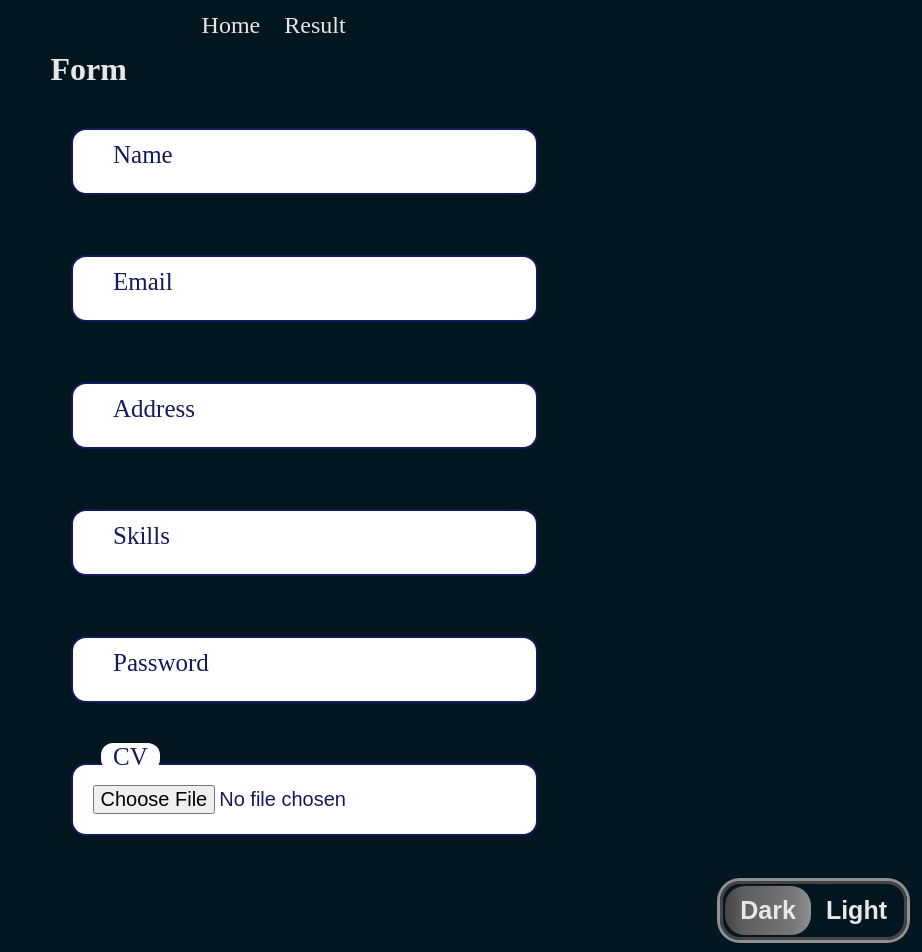
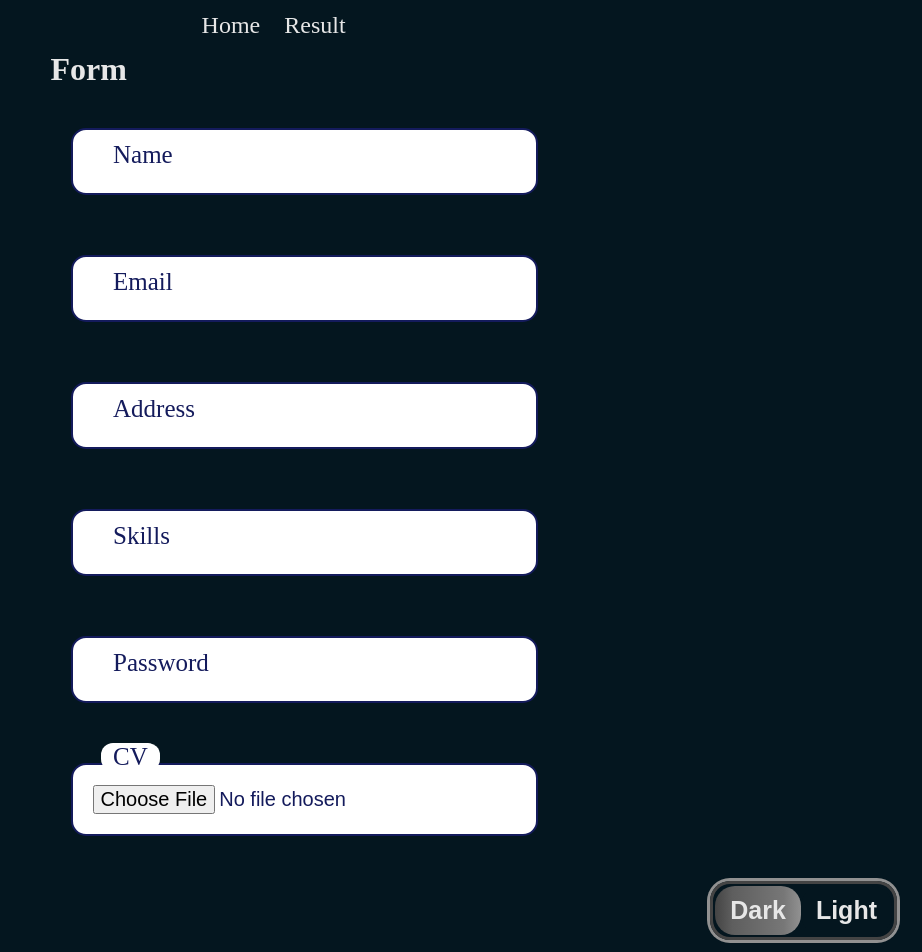
Before and after one commit to M-Hafez22/dynamic-form-vue, a Vue app: page / in a window 1280 px wide. Shown: the top 952 px of the page, without its empty margins (358-1280 px from the left). Built offline with nearby package versions, Linux system fonts and the light colour scheme.

Commit message:
increase white space in the right side

```diff
--- a/src/style/_radioButton.scss
+++ b/src/style/_radioButton.scss
@@ -5,7 +5,7 @@
   margin-left: auto;
 
   font-size: 1.25em;
-  padding: 0.5em;
+  padding: 0.5em 1em;
 
   text-transform: capitalize;
   cursor: pointer;
```
